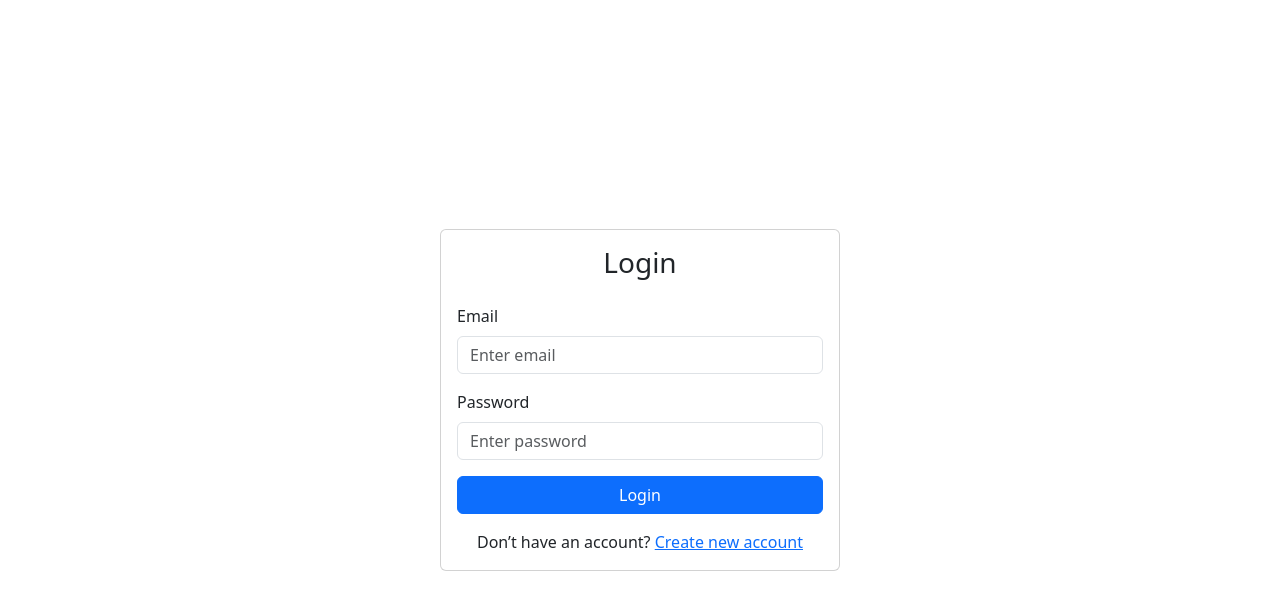
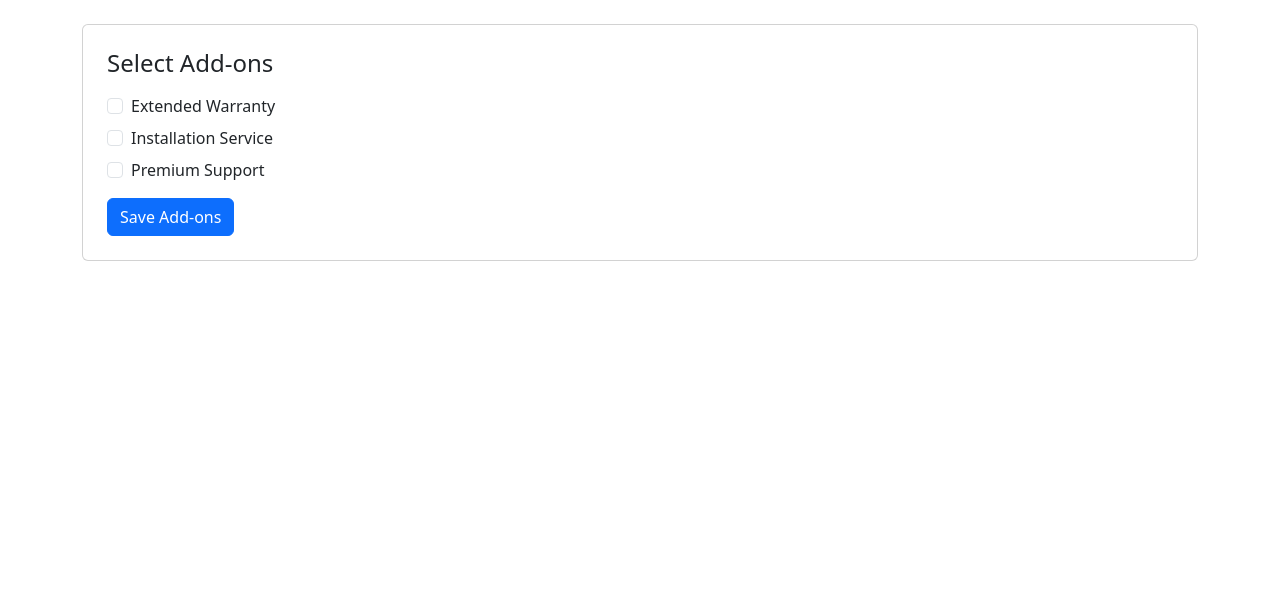
Before and after one commit to CHETAN1675/configuraPro, a React (Vite) app: page /addons in a window 1280 px wide. Before the commit this address led to /auth. Shown: the top 610 px of the page. Built offline with nearby package versions, Linux system fonts and the light colour scheme.

Commit message:
Add AddOns step and route

```diff
--- /dev/null
+++ b/src/features/configurator/steps/AddOns.jsx
@@ -0,0 +1,38 @@
+import { Container, Card, Form, Button } from "react-bootstrap";
+
+export default function AddOns() {
+  const handleSubmit = (e) => {
+    e.preventDefault();
+    console.log("Add-ons selected");
+  };
+
+  return (
+    <Container className="mt-4">
+      <Card className="p-4">
+        <h4 className="mb-3">Select Add-ons</h4>
+
+        <Form onSubmit={handleSubmit}>
+          <Form.Check
+            type="checkbox"
+            label="Extended Warranty"
+            className="mb-2"
+          />
+          <Form.Check
+            type="checkbox"
+            label="Installation Service"
+            className="mb-2"
+          />
+          <Form.Check
+            type="checkbox"
+            label="Premium Support"
+            className="mb-3"
+          />
+
+          <Button type="submit">
+            Save Add-ons
+          </Button>
+        </Form>
+      </Card>
+    </Container>
+  );
+}
--- a/src/routes/AppRoutes.jsx
+++ b/src/routes/AppRoutes.jsx
@@ -7,6 +7,7 @@ import ProductType from "../features/configurator/steps/ProductType";
 import Dimensions from "../features/configurator/steps/Dimensions";
 import Capacity from "../features/configurator/steps/Capacity";
 import Material from "../features/configurator/steps/Materials";
+import AddOns from "../features/configurator/steps/AddOns";
 
 export default function AppRoutes() {
   return (
@@ -62,6 +63,13 @@ export default function AppRoutes() {
             <Material/>
            }/>
 
+           <Route
+           path="/addons"
+           element={
+            <AddOns />
+            }
+           />
+
         <Route path="/" element={<Navigate to="/auth" replace />} />
         <Route path="*" element={<Navigate to="/auth" replace />} />
       </Routes>
```
